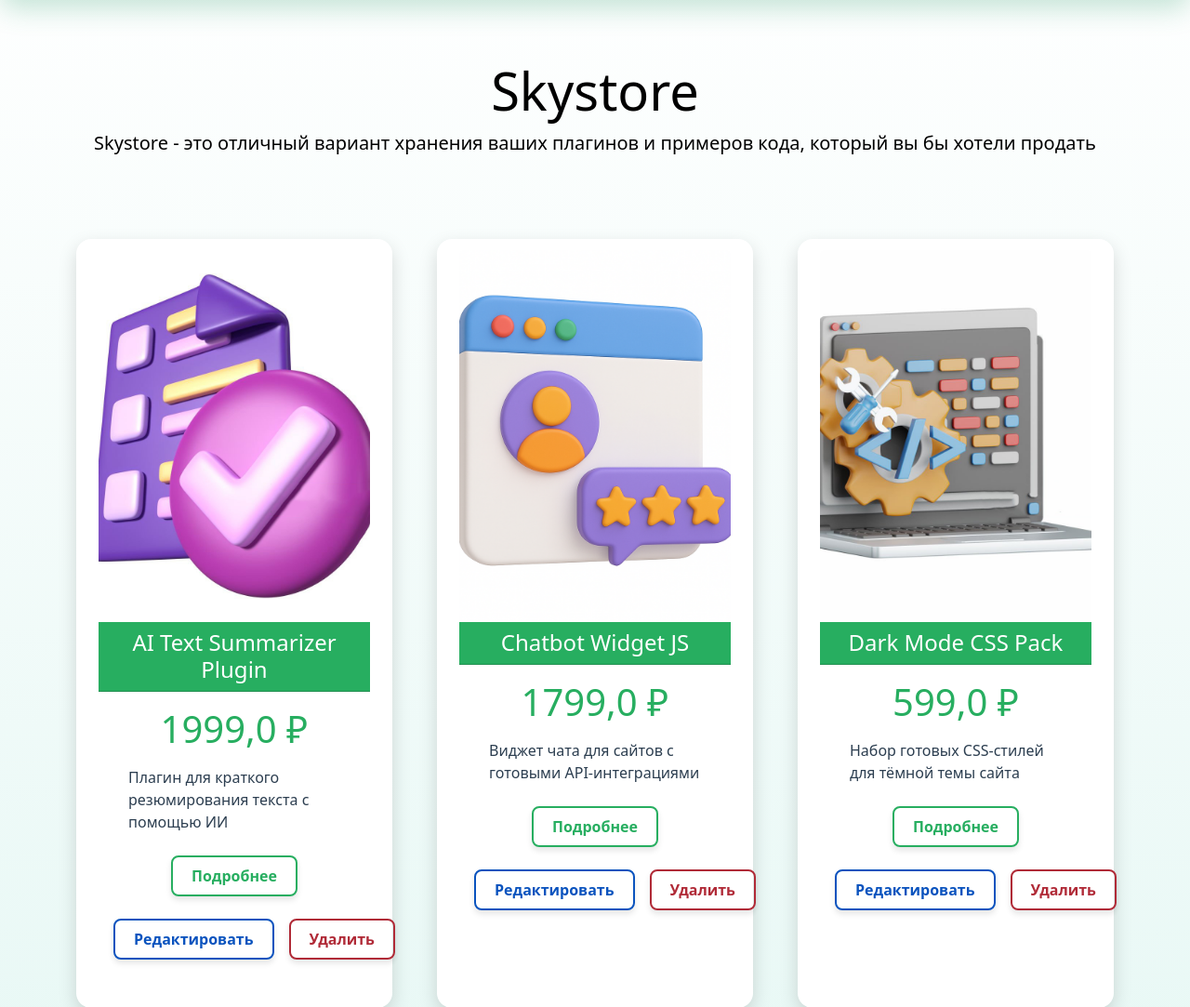
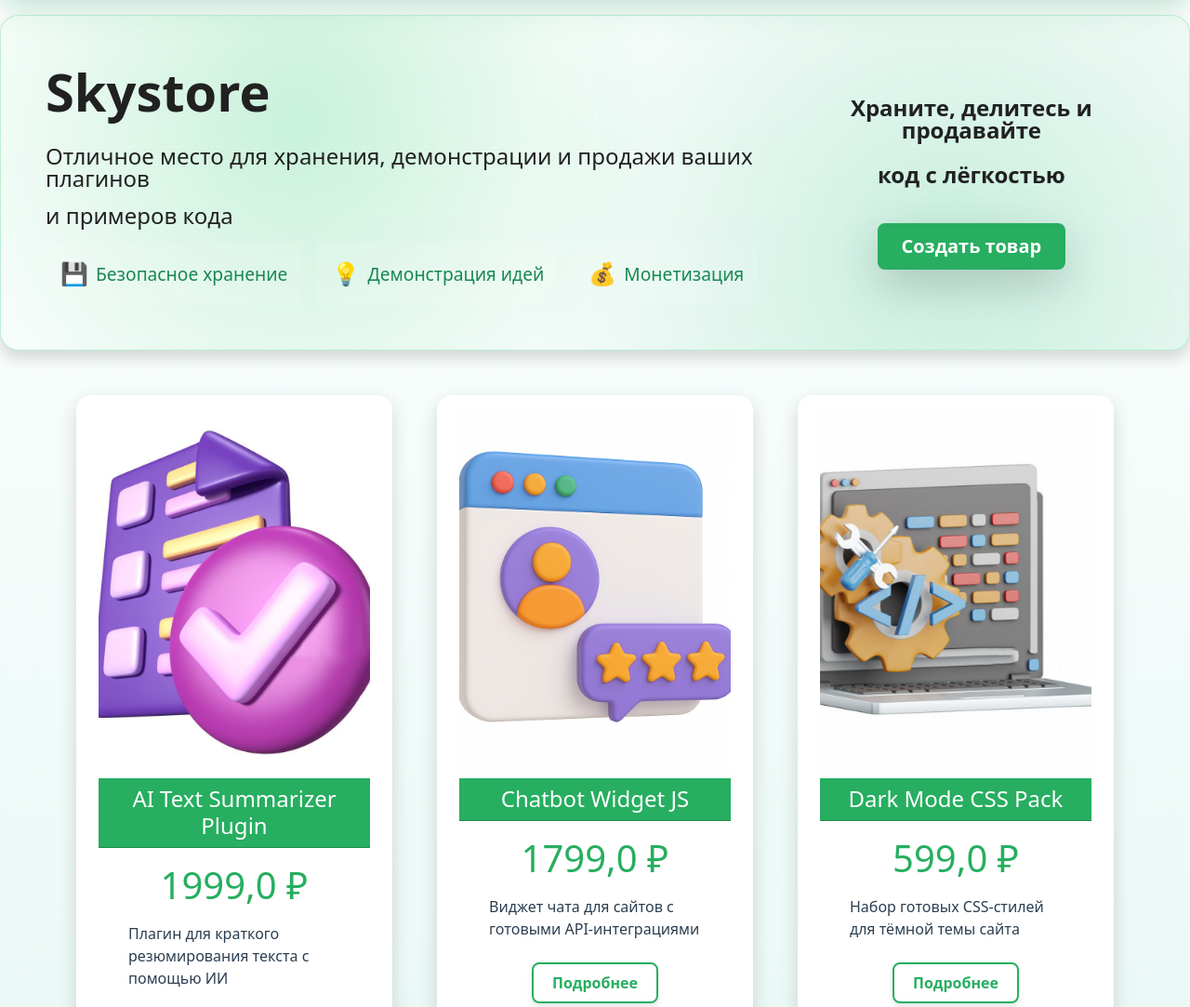
Before and after one commit to simbarilion/Ecommerce_app, a Django app: page /catalog/home/ in a window 1280 px wide. Shown: the part 80-1163 px from the top of the page at 93% size. Run offline with Django 5.2, Linux system fonts and the light colour scheme; data comes from the database, SQL or seed files in the repository; parts of the project's set-up code (start-up, migrations or seed data) failed here and were passed over; some libraries are stand-ins or nearby versions.

Commit message:
created banner for home page

```diff
--- a/catalog/templates/catalog/home.html
+++ b/catalog/templates/catalog/home.html
@@ -4,12 +4,7 @@
 
 {% block content %}
 
-<div class="pricing-header px-3 py-3 pt-md-5 pb-md-4 mx-auto text-center">
-    <h1 class="display-4 fw-normal">Skystore</h1>
-    <p class="lead">Skystore - это отличный вариант хранения ваших плагинов и примеров кода, который вы бы хотели
-        продать</p>
-</div>
-
+{% include "catalog/includes/banner_home_page.html" %}
 <div class="container my-5">
     <div class="row row-cols-1 row-cols-md-3 g-5">
         {% for obj in products %}
--- /dev/null
+++ b/catalog/templates/catalog/includes/banner_home_page.html
@@ -0,0 +1,82 @@
+<div class="glass-banner rounded-2xl shadow p-5 mb-5 d-flex flex-column flex-lg-row align-items-center justify-content-between gap-4"
+     style="background: rgba(255, 255, 255, 0.1); backdrop-filter: blur(10px);">
+
+    <div class="text-center text-lg-start flex-lg-grow-1">
+        <h1 class="display-4 fw-bold mb-4 animate-fade lead-lg-logo">Skystore</h1>
+        <p class="lead text-gray-100 animate-fade delay-1 lead-lg">Отличное место для хранения, демонстрации и продажи ваших плагинов</p>
+        <p class="lead text-gray-100 animate-fade delay-1 lead-lg"> и примеров кода</p>
+
+        <div class="d-flex flex-column flex-sm-row gap-3 mt-3">
+            <div class="feature-card d-flex align-items-center gap-2 bg-white bg-opacity-10 rounded-lg p-3 animate-fade delay-2">
+                <span class="fs-4 text-primary">&#128190</span>
+                <p class="mb-0 text-success">Безопасное хранение</p>
+            </div>
+            <div class="feature-card d-flex align-items-center gap-2 bg-white bg-opacity-10 rounded-lg p-3 animate-fade delay-3">
+                <span class="fs-4 text-success">&#128161</span>
+                <p class="mb-0 text-success">Демонстрация идей</p>
+            </div>
+            <div class="feature-card d-flex align-items-center gap-2 bg-white bg-opacity-10 rounded-lg p-3 animate-fade delay-4">
+                <span class="fs-4 text-warning">&#128176</span>
+                <p class="mb-0 text-success">Монетизация</p>
+            </div>
+        </div>
+    </div>
+
+    <div class="text-center flex-lg-grow-1 mt-4 mt-lg-0">
+        <p class="lead text-gray-100 fw-semibold mb-4 animate-fade delay-5 lead-lg">Храните, делитесь и продавайте</p>
+        <p class="lead text-gray-100 fw-semibold mb-4 animate-fade delay-5 lead-lg">код с лёгкостью</p>
+        <a href="{% url 'catalog:product_create' %}"
+           class="btn btn-buy btn-lg rounded-lg px-4 py-2 shadow-lg cta-btn animate-fade delay-6 mt-3">
+            Создать товар
+        </a>
+    </div>
+</div>
+
+
+<style>
+.lead-lg {
+    font-size: 1.5rem;
+    line-height: 1.0;
+}
+
+.text-success{
+    font-size: 1.2rem;
+    line-height: 1.0;
+}
+
+/* Анимация появления */
+@keyframes fadeInUp {
+    0% { opacity: 0; transform: translateY(20px); }
+    100% { opacity: 1; transform: translateY(0); }
+}
+
+.animate-fade {
+    animation: fadeInUp 0.6s forwards;
+    opacity: 0;
+}
+
+.delay-1 { animation-delay: 0.2s; }
+.delay-2 { animation-delay: 0.4s; }
+.delay-3 { animation-delay: 0.6s; }
+.delay-4 { animation-delay: 0.8s; }
+.delay-5 { animation-delay: 1s; }
+.delay-6 { animation-delay: 1.2s; }
+
+/* Hover анимация кнопки */
+.cta-btn {
+    transition: transform 0.3s, box-shadow 0.3s;
+}
+.cta-btn:hover {
+    transform: translateY(-4px);
+    box-shadow: 0 8px 20px rgba(0,0,0,0.3);
+}
+
+/* Hover эффект для карточек */
+.feature-card {
+    transition: transform 0.3s, background-color 0.3s;
+}
+.feature-card:hover {
+    transform: translateY(-5px);
+    background-color: rgba(255, 255, 255, 0.2);
+}
+</style>
--- a/catalog/templates/catalog/product_form.html
+++ b/catalog/templates/catalog/product_form.html
@@ -46,7 +46,7 @@
                                 <button type="submit" class="btn btn-success px-4">
                                     Сохранить
                                 </button>
-                                <a href="{% url 'catalog:product_detail' slug=product.slug %}" class="btn btn-secondary px-4 mx-3">
+                                <a href="{% url 'catalog:home' %}" class="btn btn-secondary px-4 mx-3">
                                     Отмена
                                 </a>
                             </div>
--- a/static/css/style.css
+++ b/static/css/style.css
@@ -146,6 +146,68 @@ body {
     }
 }
 
+/*Баннер главной страницы*/
+.glass-banner {
+    background: rgba(255, 255, 255, 0.1);
+    backdrop-filter: blur(10px);
+    color: #f8f9fa;
+}
+
+/* Увеличенный текст */
+.lead-lg-logo{
+    color: #212121;
+}
+
+/* Увеличенный текст */
+.lead-lg {
+    color: #212121;
+    font-size: 1.5rem;
+    line-height: 1.0;
+}
+
+/* Цветной текст для карточек */
+.text-success {
+    font-size: 1.2rem;
+    line-height: 1.0;
+}
+
+/* Анимация появления */
+@keyframes fadeInUp {
+    0% { opacity: 0; transform: translateY(20px); }
+    100% { opacity: 1; transform: translateY(0); }
+}
+
+.animate-fade {
+    animation: fadeInUp 0.6s forwards;
+    opacity: 0;
+}
+
+.delay-1 { animation-delay: 0.2s; }
+.delay-2 { animation-delay: 0.4s; }
+.delay-3 { animation-delay: 0.6s; }
+.delay-4 { animation-delay: 0.8s; }
+.delay-5 { animation-delay: 1s; }
+.delay-6 { animation-delay: 1.2s; }
+
+/* Hover анимация кнопки */
+.cta-btn {
+    transition: transform 0.3s, box-shadow 0.3s;
+}
+.cta-btn:hover {
+    transform: translateY(-4px);
+    box-shadow: 0 8px 20px rgba(0,0,0,0.3);
+}
+
+/* Hover эффект для карточек */
+.feature-card {
+    transition: transform 0.3s, background-color 0.3s;
+}
+.feature-card:hover {
+    transform: translateY(-5px);
+    background-color: rgba(255, 255, 255, 0.2);
+}
+
+/* Карточки товаров */
 /* Заголовок */
 .pricing-header {
     color: #000;
@@ -348,7 +410,6 @@ form .btn-outline-primary {
 }
 
 /* Полная карточка товара*/
-
 .card-text {
     text-align: justify;
 }
```
